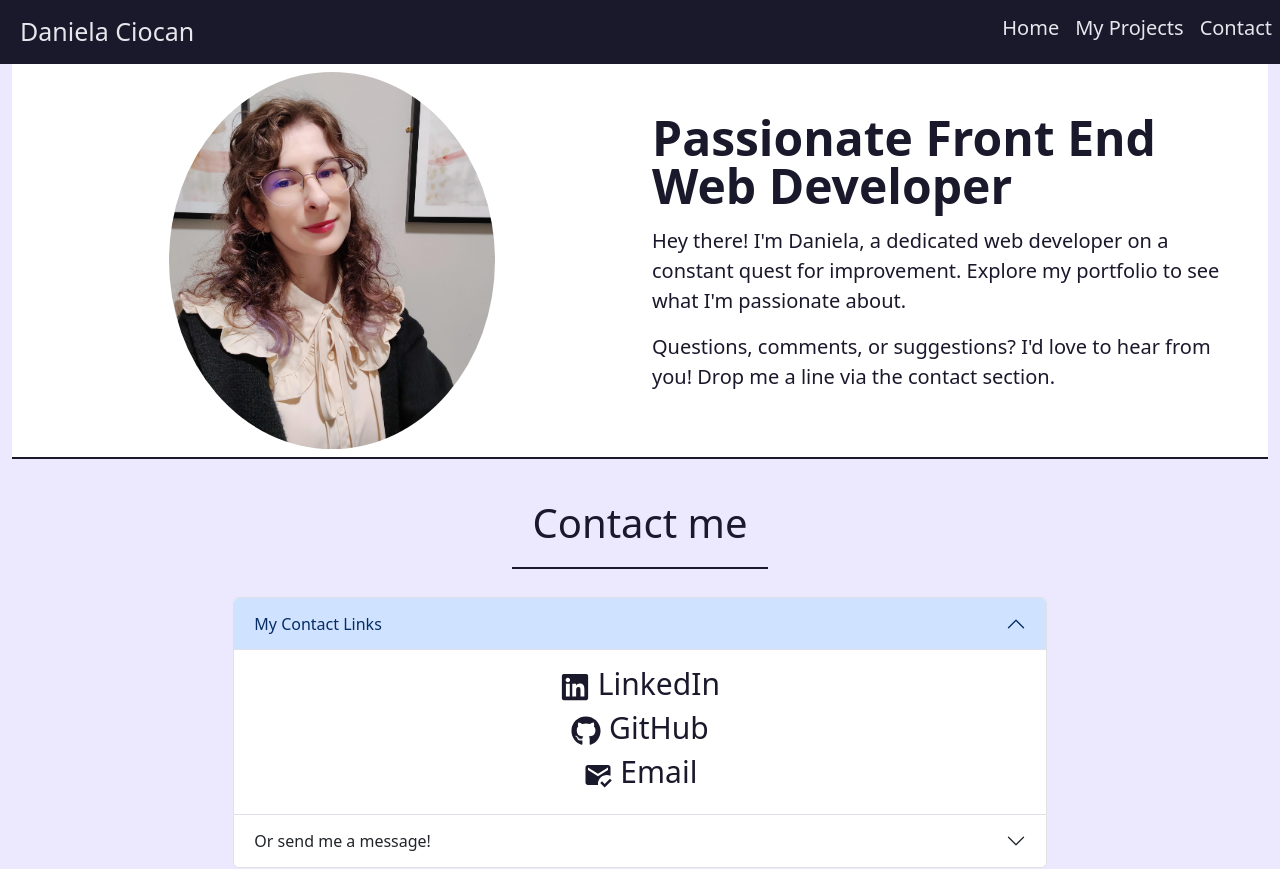
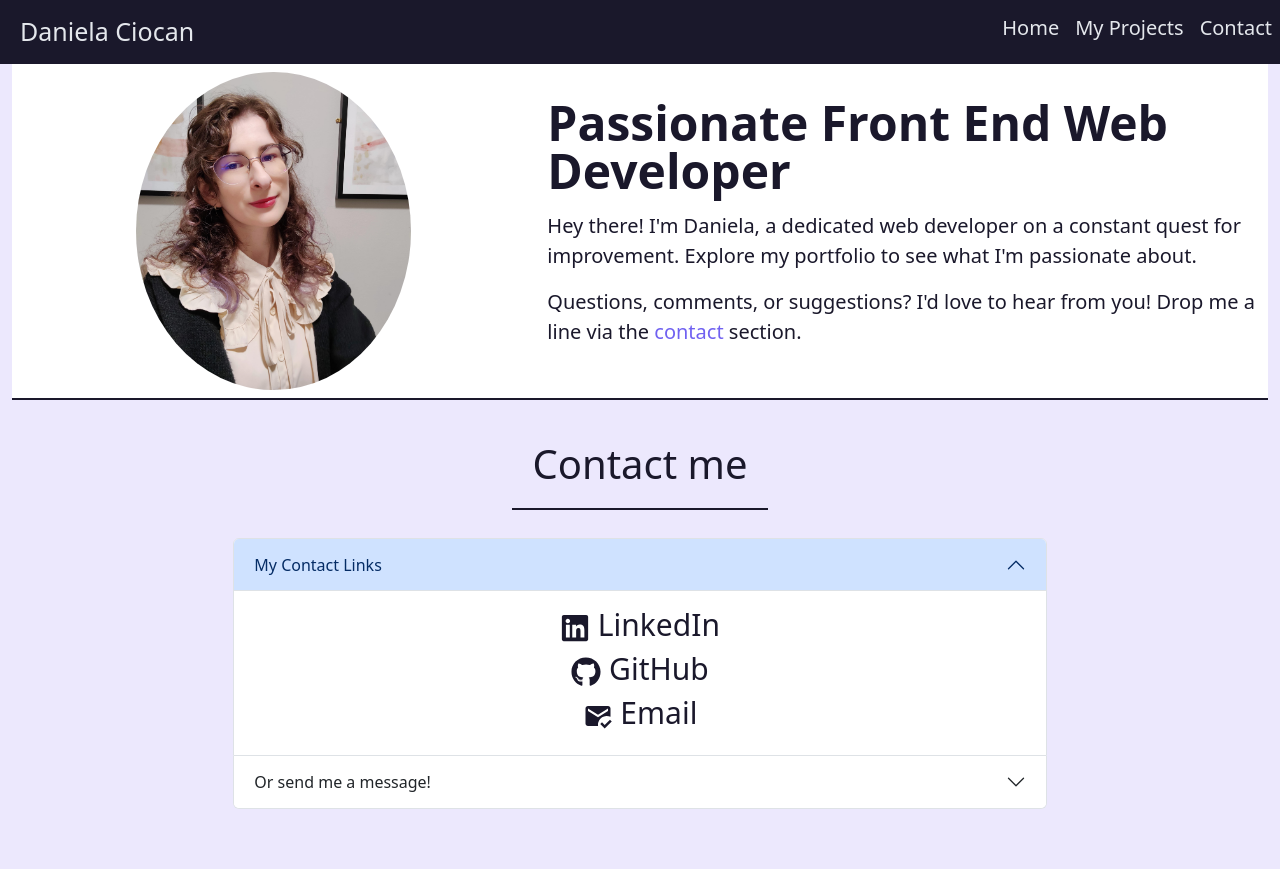
Before and after one commit to dsciocan/React-Portfolio, a React (Vite) app: page /contact in a window 1280 px wide. Shown: the top 869 px of the page. Built offline with nearby package versions, Linux system fonts and the light colour scheme.

Commit message:
Minor style changes

```diff
--- a/src/components/Header/header.css
+++ b/src/components/Header/header.css
@@ -7,7 +7,7 @@ header {
 
 
 header img {
-    display: block;
+display: block;
  max-width: 55%;
  max-height: 50vh;
  width: auto;
@@ -16,27 +16,9 @@ header img {
 
 #head-link {
     text-decoration: none;
-    color: rgb(26, 24, 43);
+    color: rgb(112, 97, 241);
 }
 
 #head-link:hover {
-    color: rgb(138, 129, 217);
+    color: rgb(26, 24, 43);
 }
-
-/* @media only screen and (max-width: 700px) {
-
-header img {
-    width: 70vw;
-    height: 30vh;
-   }
-
-}
-
-@media only screen and (max-width: 1450px) {
-
-    header img {
-        width: 25vw;
-        height: 50vh;
-       }
-
-    } */
--- a/src/components/Header/header.jsx
+++ b/src/components/Header/header.jsx
@@ -8,12 +8,12 @@ function Header() {
     return (
     <>
         <header className="header">
-            <div className="container-fluid px-4 py-2">
+            <div className="container-fluid py-2">
             <div className="row d-flex align-items-center justify-content-between">
-            <div className="col-10 col-sm-8 col-lg-6">
+            <div className="col-10 col-sm-8 col-lg-5">
             <img src="/assets/self-pic.jpg" className="d-block mx-lg-auto rounded-circle " alt="Picture of myself" loading="lazy"/>
             </div>
-            <div className="col-lg-6">
+            <div className="col-lg-7" id="text">
                 <h1 className="display-5 fw-bold lh-1 mb-3">Passionate Front End Web Developer</h1>
                 <p className="lead">Hey there! I'm Daniela, a dedicated web developer on a constant quest for improvement. Explore my portfolio to see what I'm passionate about.</p>
                 <p className="lead">Questions, comments, or suggestions? I'd love to hear from you! Drop me a line via the <Link id="head-link" to="/contact">contact</Link> section.</p>
```
